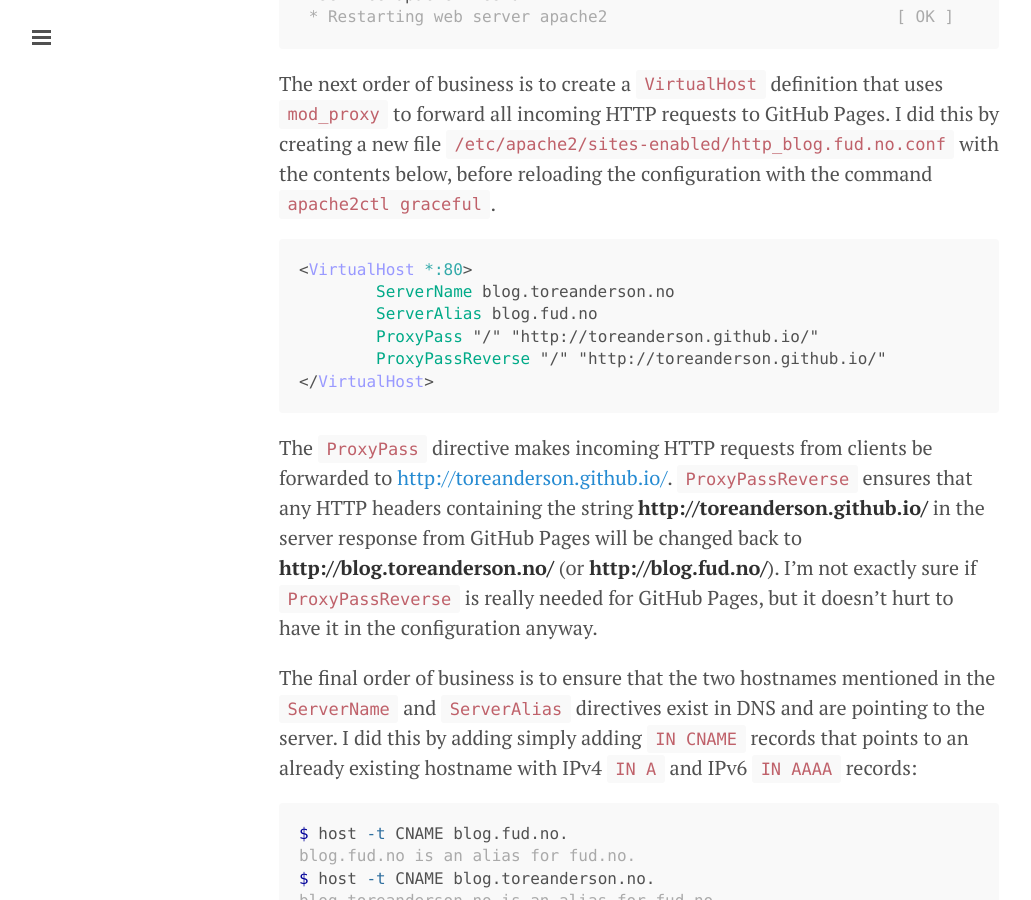
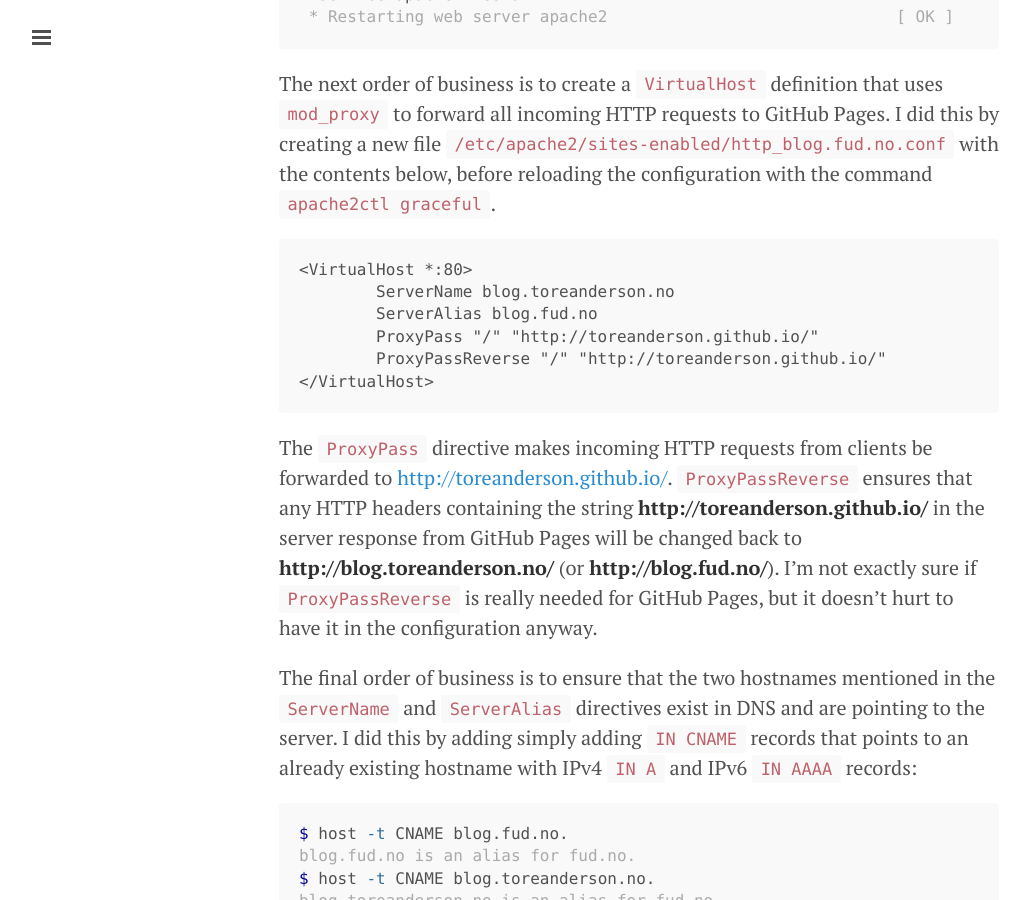
Before and after one commit to toreanderson/toreanderson.github.io, a Jekyll site: the page built from _posts/2015-09-07-working-around-github-pages-and-fastlys-missing-ipv6-support-using-apache-mod_proxy.markdown, in a window 1280 px wide and 900 px high, scrolled down 1515 px. Shown: the whole window, without its empty margins (1-1032 px from the left). Built offline with Jekyll 4.4.1, drawn with Linux system fonts in a browser that asks for light colours.

Commit message:
pretty sure this is the problem!

`````diff
--- a/_posts/2015-09-07-working-around-github-pages-and-fastlys-missing-ipv6-support-using-apache-mod_proxy.markdown
+++ b/_posts/2015-09-07-working-around-github-pages-and-fastlys-missing-ipv6-support-using-apache-mod_proxy.markdown
@@ -65,7 +65,7 @@
 the contents below, before reloading the configuration with the command
 `apache2ctl graceful`.
 
-````apache
+````
 <VirtualHost *:80>
 	ServerName blog.toreanderson.no
 	ServerAlias blog.fud.no
`````
